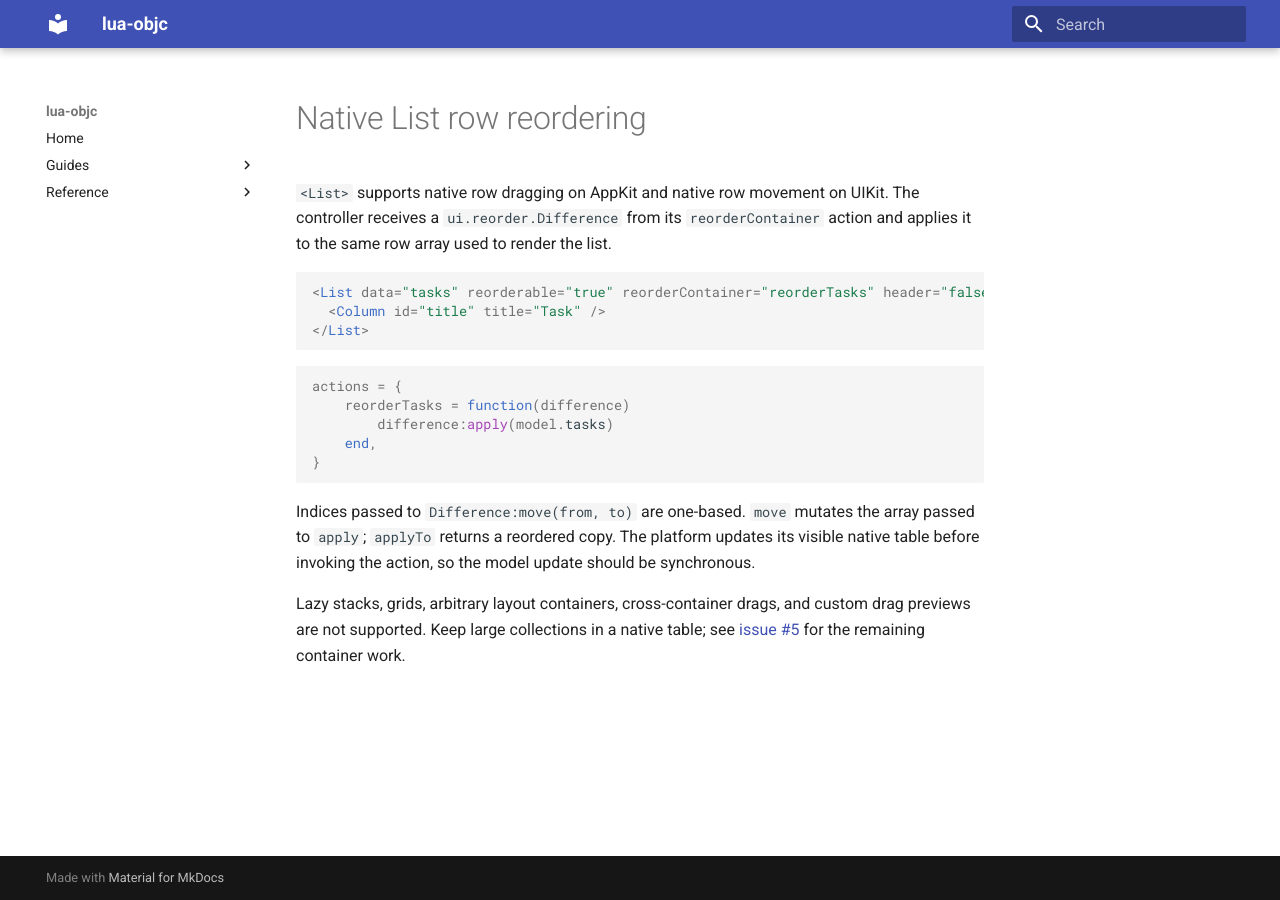
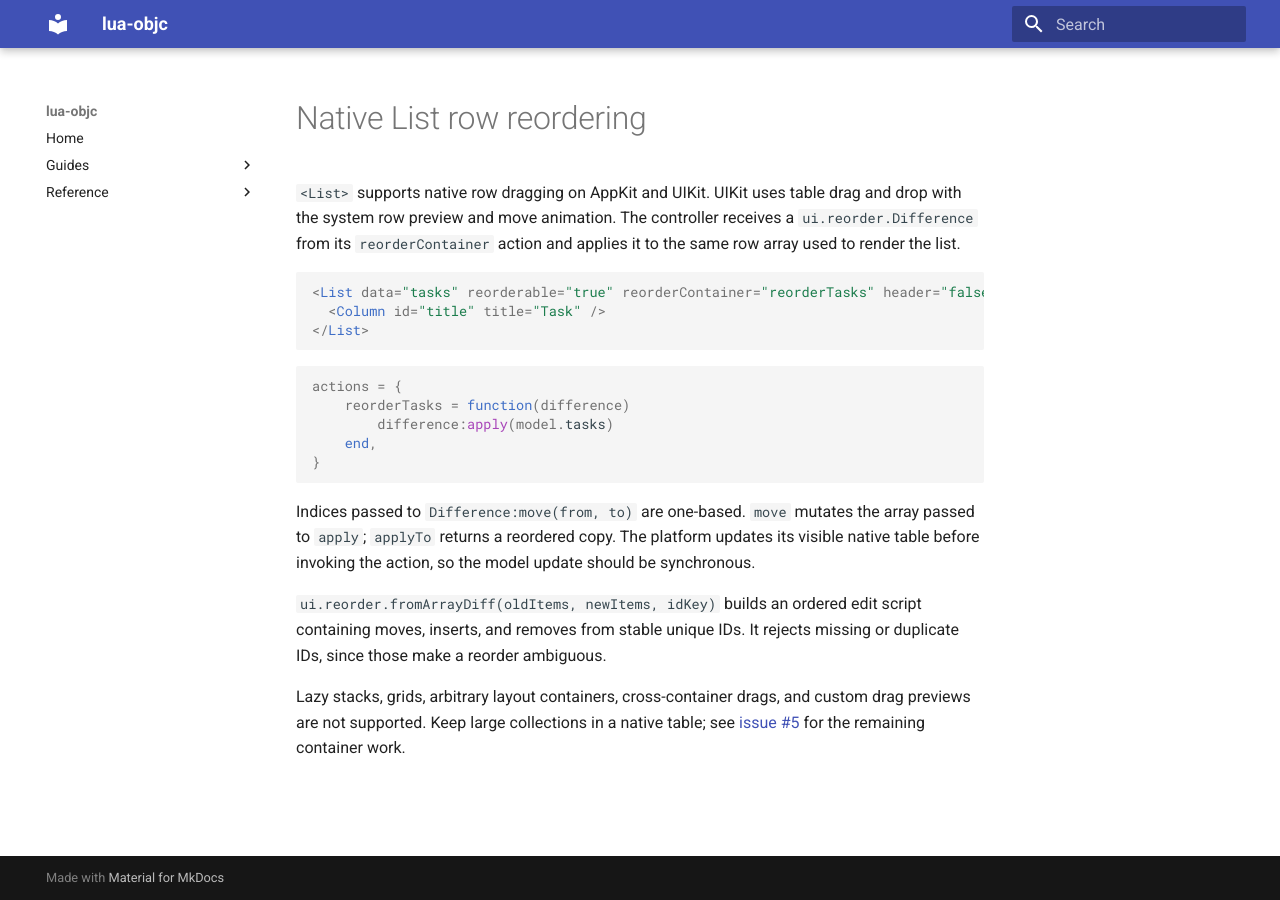
Before and after one commit to corepunch/lua-objc, an MkDocs documentation site: the page built from docs/reorder.md, in a window 1280 px wide. Built offline with MkDocs 1.6.1 and Material for MkDocs 9.7.7, drawn with Linux system fonts in a browser that asks for light colours.

Commit message:
Improve native List drag reordering and difference scripts

```diff
--- a/docs/reorder.md
+++ b/docs/reorder.md
@@ -1,7 +1,8 @@
 # Native List row reordering
 
-`<List>` supports native row dragging on AppKit and native row movement on
-UIKit. The controller receives a `ui.reorder.Difference` from its
+`<List>` supports native row dragging on AppKit and UIKit. UIKit uses table
+drag and drop with the system row preview and move animation. The controller receives a
+`ui.reorder.Difference` from its
 `reorderContainer` action and applies it to the same row array used to render
 the list.
 
@@ -24,6 +25,10 @@ array passed to `apply`; `applyTo` returns a reordered copy. The platform update
 its visible native table before invoking the action, so the model update should
 be synchronous.
 
+`ui.reorder.fromArrayDiff(oldItems, newItems, idKey)` builds an ordered edit
+script containing moves, inserts, and removes from stable unique IDs. It
+rejects missing or duplicate IDs, since those make a reorder ambiguous.
+
 Lazy stacks, grids, arbitrary layout containers, cross-container drags, and
 custom drag previews are not supported. Keep large collections in a native
 table; see [issue #5](https://github.com/corepunch/lua-objc/issues/5) for the
```
Also changed, not shown: 5 other files.
